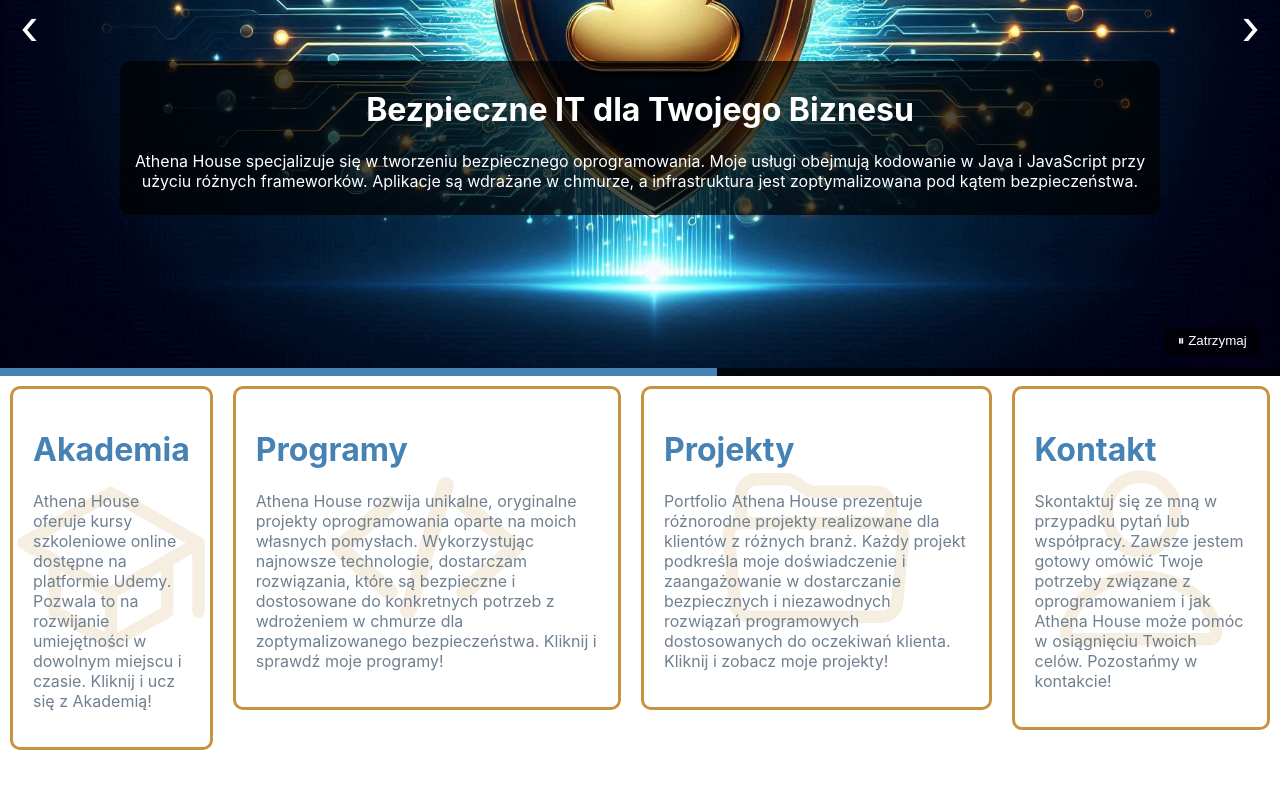
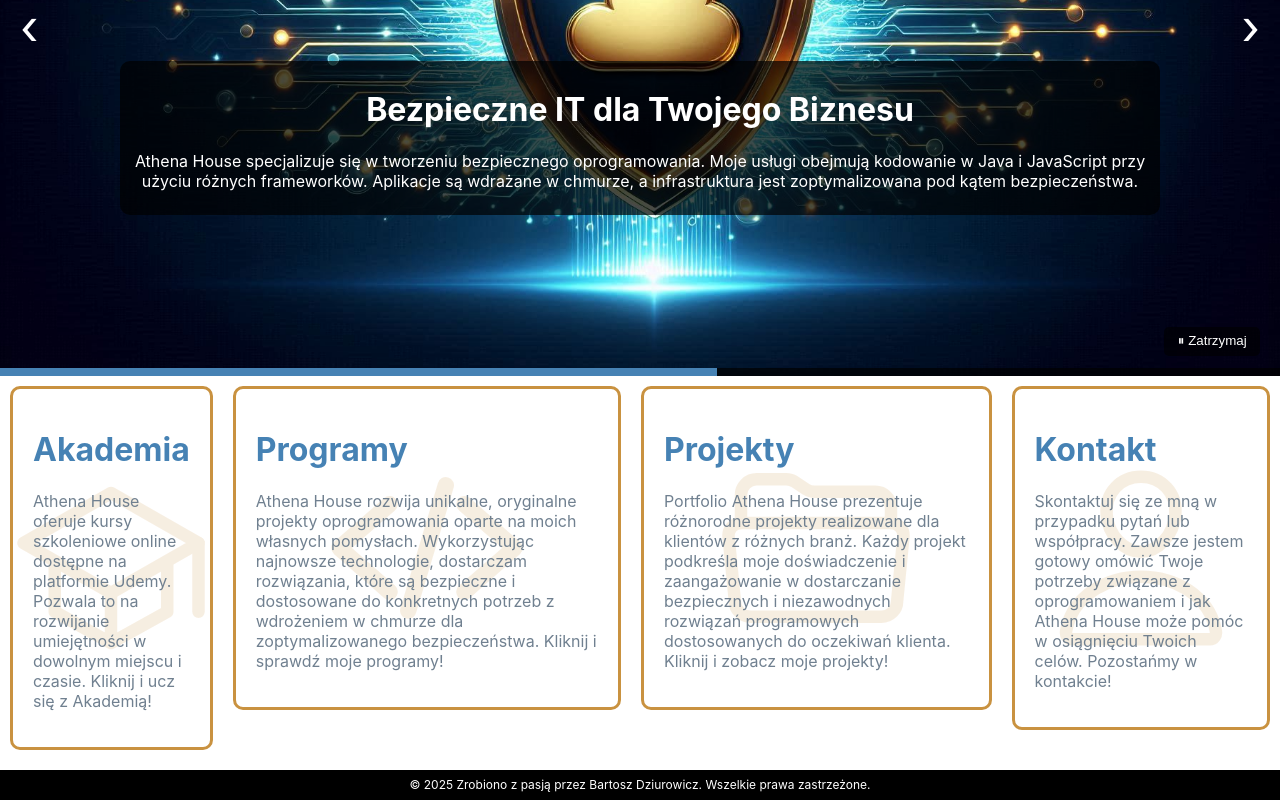
Before and after one commit to AthenaHouse/athena-web, a React (Create React App) app: page /home in a window 1280 px wide. Shown: the part 424-1224 px from the top of the page. Before the commit the page ends 1194 px from the top, so only its background shows below. Built offline with nearby package versions, Linux system fonts and the light colour scheme.

Commit message:
0.37 (2025-08-08) (#41)
Co-authored-by: BartekDziurowicz <bartosz.dziurowicz@gmail.com>

```diff
--- a/src/Root.js
+++ b/src/Root.js
@@ -1,14 +1,20 @@
 import { Outlet } from "react-router-dom";
 import Banner from "./components/Banner/Banner.jsx";
 import Main from "./components/Main/Main.jsx";
+import Footer from "./components/Footer/Footer.jsx";
 
 export default function Root() {
   return (
-    <>
+    <div style={{
+      display: "flex",
+      flexDirection: "column",
+      minHeight: "100vh"
+    }}>
       <Banner />
-      <Main>
+      <Main >
         <Outlet />
       </Main>
-    </>
+      <Footer />
+    </div>
   );
 }
--- /dev/null
+++ b/src/components/Footer/Footer.jsx
@@ -0,0 +1,9 @@
+import { useTranslation } from "react-i18next";
+import { $Footer } from "./Footer.styles.jsx";
+
+/* eslint-disable react/jsx-pascal-case */
+export default function Footer() {
+  const { t } = useTranslation();
+
+  return <$Footer>{t("footer")}</$Footer>;
+}
--- /dev/null
+++ b/src/components/Footer/Footer.styles.jsx
@@ -0,0 +1,17 @@
+import styled from "styled-components";
+import { appwhite, appblack } from "../../utils/colors.styles.jsx";
+
+export const $Footer = styled.div`
+  position: relative;
+  width: 100%;
+  height: 30px;
+  padding: 5px 100px;
+  background-color: ${appblack};
+  color: ${appwhite};
+  display: flex;
+  align-items: center;
+  justify-content: center;
+  box-sizing: border-box;
+  text-align: center;
+  font-size: 12px;
+`;
--- a/src/components/Main/Main.styles.jsx
+++ b/src/components/Main/Main.styles.jsx
@@ -4,8 +4,10 @@
   max-width: 100%;
   display: flex;
   justify-content: center;
+  align-items: flex-start;
   margin: 0px auto;
   padding-bottom: 10px;
+  flex: 1;
 `;
 
 export default $Main;
--- a/src/locales/en/translation.json
+++ b/src/locales/en/translation.json
@@ -33,5 +33,6 @@
     "function_download_exe": "Download",
     "documentation": "Documentation",
     "in_progress_title": "In Progress...",
-    "in_progress_description": "This section is currently under development. Check back soon — content will appear here shortly."
+    "in_progress_description": "This section is currently under development. Check back soon — content will appear here shortly.",
+    "footer": "© 2025 Created with passion by Bartosz Dziurowicz. All rights reserved."
 }
--- a/src/locales/pl/translation.json
+++ b/src/locales/pl/translation.json
@@ -33,5 +33,6 @@
     "function_download_exe": "Pobierz",
     "documentation": "Dokumentacja",
     "in_progress_title": "W przygotowaniu...",
-    "in_progress_description": "Ten dział jest obecnie w przygotowaniu. Zajrzyj ponownie wkrótce – treści pojawią się tutaj niebawem."
+    "in_progress_description": "Ten dział jest obecnie w przygotowaniu. Zajrzyj ponownie wkrótce – treści pojawią się tutaj niebawem.",
+    "footer": "© 2025 Zrobiono z pasją przez Bartosz Dziurowicz. Wszelkie prawa zastrzeżone."
 }
--- a/src/utils/colors.styles.jsx
+++ b/src/utils/colors.styles.jsx
@@ -1,4 +1,5 @@
 export const appwhite = '#FFFFFF';
+export const appblack = '#000000'
 export const darkgold = '#C99240';
 export const lightgold = '#EBC470';
 export const steelblue = '#4682B4';
```
Also changed, not shown: 1 other file (tests, documents, lock files or other folders).
